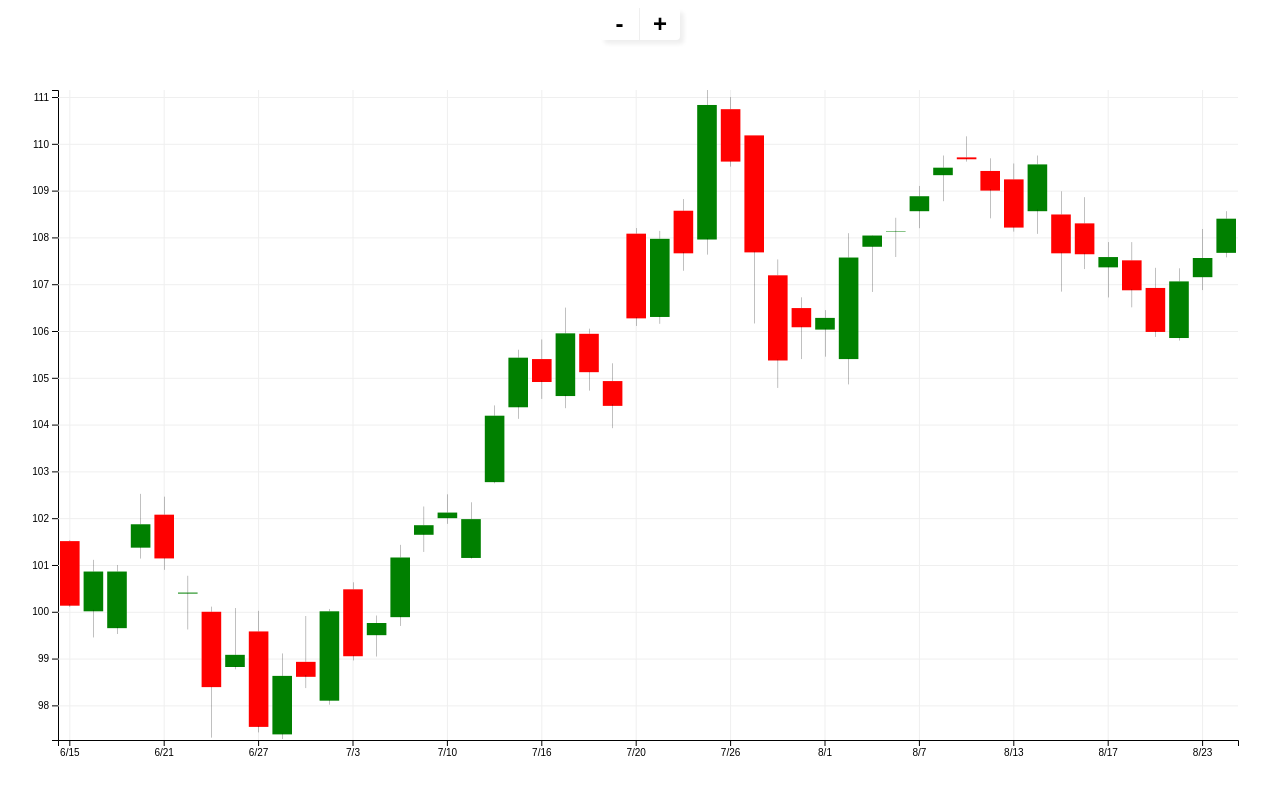
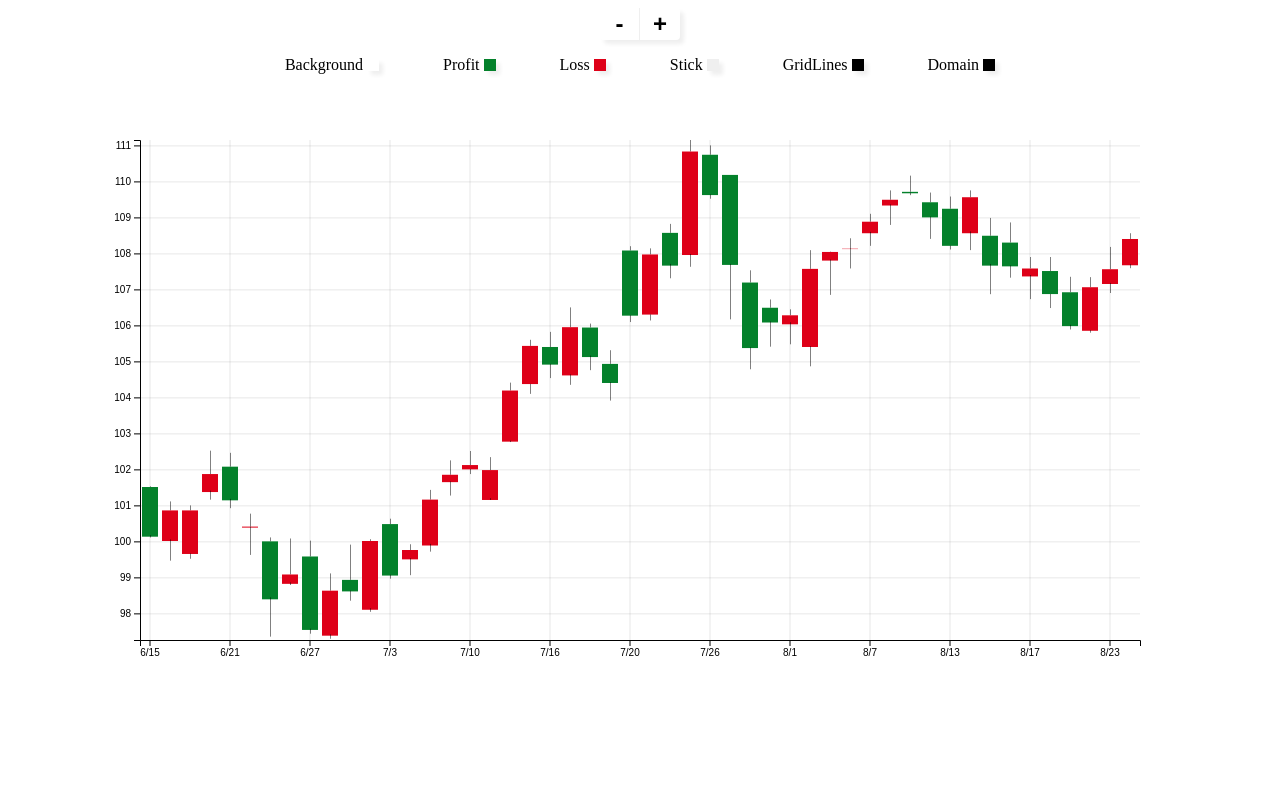
Before and after one commit to vs1682/japcan, a React app: page / in a window 1280 px wide. Built offline with nearby package versions, Linux system fonts and the light colour scheme.

Commit message:
Themes
- Added support for themes
- Updated Candle component to accept stickColor prop
- Changed example to show the usage of themes
- Updated README.md to add details about theme prop and screenshots

```diff
--- a/example/src/index.css
+++ b/example/src/index.css
@@ -1,3 +1,9 @@
+.container {
+  position: relative;
+  display: flex;
+  flex-direction: column;
+}
+
 .zoom {
   width: 80px;
   height: 32px;
@@ -18,3 +24,39 @@
 .zoom button:nth-of-type(1) {
   border-right: solid 1px #efefef;
 }
+
+.theme {
+  display: flex;
+  justify-content: space-between;
+  margin: 0 auto;
+}
+
+.theme__selector {
+  display: flex;
+  margin: 0 32px;
+}
+
+.theme__color-selector {
+  width: 12px;
+  height: 12px;
+  border: none;
+  align-self: center;
+  margin-left: 4px;
+  box-shadow: 4px 4px 4px #efefef;
+}
+
+.color-picker {
+  position: absolute;
+}
+
+.color-picker__overlay {
+  position: fixed;
+  top: 0;
+  left: 0;
+  bottom: 0;
+  right: 0;
+}
+
+.chart {
+  margin: 0 auto;
+}
--- a/example/src/index.js
+++ b/example/src/index.js
@@ -1,21 +1,35 @@
 import React, { Component } from "react";
 import { render } from "react-dom";
+import { ChromePicker } from "react-color";
 
 import Chart from "../../src";
 import data from "./data";
+import { defaultTheme } from "../../src/constants";
 import "./index.css";
+
+const capitalize = str => {
+  return str.charAt(0).toUpperCase() + str.slice(1);
+};
 
 const margins = {
   top: 50,
   left: 50,
-  bottom: 100,
+  bottom: 50,
   right: 50
 };
 
 class App extends Component {
-  state = { priceData: [], zoomFactor: 1 };
-  width = document.documentElement.clientWidth - margins.left - margins.right;
-  height = document.documentElement.clientHeight - margins.top - margins.bottom;
+  state = {
+    priceData: [],
+    zoomFactor: 1,
+    theme: defaultTheme,
+    colorPicker: {
+      type: "",
+      position: null
+    }
+  };
+  width = 1000;
+  height = 500;
 
   componentDidMount() {
     const priceData = Object.entries(data["Time Series (Daily)"]).map(
@@ -27,29 +41,116 @@ class App extends Component {
   }
 
   onZoomIn = () => {
-    this.setState({ zoomFactor: this.state.zoomFactor + 1 });
+    const { priceData, zoomFactor } = this.state;
+    const onePlusZoomFactor = zoomFactor + 1;
+
+    if (zoomFactor * 50 < priceData.length) {
+      this.setState({ zoomFactor: onePlusZoomFactor });
+    }
   };
 
   onZoomOut = () => {
     this.setState({ zoomFactor: this.state.zoomFactor - 1 || 1 });
   };
 
+  onChangeColor = color => {
+    this.setState({
+      theme: {
+        ...this.state.theme,
+        [this.state.colorPicker.type]: color.hex
+      }
+    });
+  };
+
+  onClickColorSelector = (type, event) => {
+    this.setState({
+      colorPicker: {
+        position: {
+          x: event.pageX,
+          y: event.pageY
+        },
+        type
+      }
+    });
+  };
+
+  onClickColorPickerOverlay = () => {
+    this.setState({
+      colorPicker: {
+        type: "",
+        position: null
+      }
+    });
+  };
+
+  renderPicker = () => {
+    const { colorPicker, theme } = this.state;
+
+    if (colorPicker.position) {
+      const { x, y } = colorPicker.position;
+      return (
+        <div className="color-picker" style={{ top: y + 10, left: x - 100 }}>
+          <div
+            className="color-picker__overlay"
+            onClick={this.onClickColorPickerOverlay}
+          />
+          <ChromePicker
+            color={theme[colorPicker.type]}
+            onChange={this.onChangeColor}
+          />
+        </div>
+      );
+    }
+  };
+
+  renderThemeSelector = () => {
+    const { theme } = this.state;
+    const themeParts = [
+      "background",
+      "profit",
+      "loss",
+      "stick",
+      "gridLines",
+      "domain"
+    ];
+
+    return (
+      <div className="theme">
+        {themeParts.map(part => (
+          <div key={part} className="theme__selector">
+            <p>{capitalize(part)}</p>
+            <button
+              className="theme__color-selector"
+              style={{ backgroundColor: theme[part] }}
+              onClick={event => this.onClickColorSelector(part, event)}
+            />
+          </div>
+        ))}
+      </div>
+    );
+  };
+
   render() {
-    const { zoomFactor, priceData } = this.state;
+    const { zoomFactor, priceData, theme } = this.state;
     const priceDataSubset = priceData.slice(0, 50 * zoomFactor);
 
     return (
-      <div>
+      <div className="container">
         <div className="zoom">
           <button onClick={this.onZoomIn}>-</button>
           <button onClick={this.onZoomOut}>+</button>
         </div>
+        {this.renderThemeSelector()}
+        {this.renderPicker()}
+        <div className="chart">
           <Chart
             width={this.width}
             height={this.height}
             pricesData={priceDataSubset}
             margins={margins}
+            theme={theme}
           />
+        </div>
       </div>
     );
   }
--- a/package.json
+++ b/package.json
@@ -57,6 +57,7 @@
     "prettier": "1.14.2",
     "prop-types": "^15.6.2",
     "react": "^16.4.2",
+    "react-color": "^2.14.1",
     "react-dom": "^16.4.2",
     "style-loader": "^0.22.1",
     "webpack": "^4.17.1",
--- a/src/chart.css
+++ b/src/chart.css
@@ -1,7 +1,12 @@
-.grid-lines line {
-  stroke: #efefef;
-}
-
 .grid-lines path {
   stroke-width: 0;
 }
+
+.grid-lines .tick line {
+  fill: transparent;
+  stroke-width: 0.1;
+}
+
+.axis .tick text {
+  stroke-width: 0.1;
+}
--- a/src/chart.js
+++ b/src/chart.js
@@ -5,7 +5,12 @@ import { axisBottom, axisLeft } from "d3-axis";
 import { arrayOf, number, shape, string } from "prop-types";
 
 import Candle from "./components/candle";
-import { candleMarginFactor, candleMarginMax, chartMargins } from "./constants";
+import {
+  candleMarginFactor,
+  candleMarginMax,
+  chartMargins,
+  defaultTheme
+} from "./constants";
 import "./chart.css";
 
 const minAndMaxPrices = pricesData =>
@@ -138,18 +143,6 @@ const tickValues = dates => {
   }
 };
 
-const getColor = openCloseDifference => {
-  if (openCloseDifference < 0) {
-    return "red";
-  }
-
-  if (openCloseDifference > 0) {
-    return "green";
-  }
-
-  return "black";
-};
-
 class Chart extends Component {
   xAxisRef = createRef();
   xGridLinesRef = createRef();
@@ -168,6 +161,23 @@ class Chart extends Component {
   componentDidUpdate() {
     this.props.pricesData && this.renderAxes();
   }
+
+  addMissingPartsOfTheme = () => ({
+    ...defaultTheme,
+    ...this.props.theme
+  });
+
+  getColor = openCloseDifference => {
+    const allPartsOfTheme = this.addMissingPartsOfTheme();
+
+    if (openCloseDifference < 0) {
+      return allPartsOfTheme.profit;
+    }
+
+    if (openCloseDifference > 0) {
+      return allPartsOfTheme.loss;
+    }
+  };
 
   setDomainForAxes = () => {
     const dates = getDatesInAscendingOrder(this.props.pricesData);
@@ -214,6 +224,7 @@ class Chart extends Component {
     const candleMargin =
       candleMarginMax / parseInt(pricesData.length / candleMarginFactor);
     const candleWidth = candleBandWidth - candleMargin;
+    const allPartsOfTheme = this.addMissingPartsOfTheme();
 
     return pricesData.map(data => {
       const open = parseFloat(data[1]);
@@ -241,7 +252,8 @@ class Chart extends Component {
             width={candleWidth}
             highHeight={candleHigh}
             lowHeight={candleLow}
-            color={getColor(candleHeight)}
+            color={this.getColor(candleHeight)}
+            stickColor={allPartsOfTheme.stick}
           />
         </g>
       );
@@ -251,6 +263,7 @@ class Chart extends Component {
   render() {
     const { margins, width, height, pricesData } = this.props;
     const { top, left, right, bottom } = margins;
+    const allPartsOfTheme = this.addMissingPartsOfTheme();
 
     if (pricesData.length) {
       // We need to change the domain when the pricesData changes
@@ -260,15 +273,32 @@ class Chart extends Component {
           width={width + left + right || 0}
           height={height + top + bottom || 0}
         >
+          <rect width="100%" height="100%" fill={allPartsOfTheme.background} />
           <g transform={`translate(${left}, ${top})`}>
-            <g ref={this.xAxisRef} transform={`translate(0, ${height})`} />
+            <g
+              className="axis"
+              ref={this.xAxisRef}
+              transform={`translate(0, ${height})`}
+              // We are using color property here as d3 uses "currentColor" CSS variable
+              // internally to render axis
+              style={{ color: allPartsOfTheme.domain }}
+            />
             <g
               className="grid-lines"
               ref={this.xGridLinesRef}
               transform={`translate(0, ${height})`}
+              style={{ color: allPartsOfTheme.gridLines }}
             />
-            <g ref={this.yAxisRef} />
-            <g className="grid-lines" ref={this.yGridLinesRef} />
+            <g
+              className="axis"
+              ref={this.yAxisRef}
+              style={{ color: allPartsOfTheme.domain }}
+            />
+            <g
+              className="grid-lines"
+              ref={this.yGridLinesRef}
+              style={{ color: allPartsOfTheme.gridLines }}
+            />
             {this.renderCandles()}
           </g>
         </svg>
@@ -292,11 +322,20 @@ Chart.propTypes = {
     left: number,
     right: number,
     bottom: number
+  }),
+  theme: shape({
+    background: string,
+    domain: string,
+    gridLines: string,
+    loss: string,
+    profit: string,
+    stick: string
   })
 };
 
 Chart.defaultProps = {
-  margins: chartMargins
+  margins: chartMargins,
+  theme: defaultTheme
 };
 
 export default Chart;
--- a/src/components/candle/index.js
+++ b/src/components/candle/index.js
@@ -1,13 +1,21 @@
 import React, { Fragment } from "react";
 import { candleDimensions } from "../../constants";
 
-const Candle = ({ height, width, highHeight, lowHeight, color }) => {
+const Candle = ({
+  height,
+  width,
+  highHeight,
+  lowHeight,
+  color,
+  stickColor
+}) => {
   return (
     <Fragment>
       <rect
         x={width / 2}
-        width={candleDimensions.highWidth}
+        width={candleDimensions.stickWidth}
         height={highHeight}
+        style={{ fill: stickColor }}
       />
       <rect
         y={highHeight}
@@ -18,8 +26,9 @@ const Candle = ({ height, width, highHeight, lowHeight, color }) => {
       <rect
         x={width / 2}
         y={parseInt(height) + parseInt(highHeight)}
-        width={candleDimensions.highWidth}
+        width={candleDimensions.stickWidth}
         height={lowHeight}
+        style={{ fill: stickColor }}
       />
     </Fragment>
   );
--- a/src/constants.js
+++ b/src/constants.js
@@ -1,5 +1,5 @@
 export const candleDimensions = {
-  highWidth: 0.25
+  stickWidth: 0.5
 };
 
 export const candleMarginMax = 4;
@@ -11,3 +11,12 @@ export const chartMargins = {
   right: 50,
   bottom: 50
 };
+
+export const defaultTheme = {
+  background: "#FFFFFF",
+  profit: "#04812B",
+  loss: "#DE0018",
+  stick: "#00000",
+  gridLines: "#000000",
+  domain: "#000000"
+};
```
Also changed, not shown: README.md, blob/chart-theme-1.png (added), blob/chart-theme-2.png (added), blob/chart-theme-3.png (added), 2 other files. Lines whose indentation alone changed are shown as unchanged.
